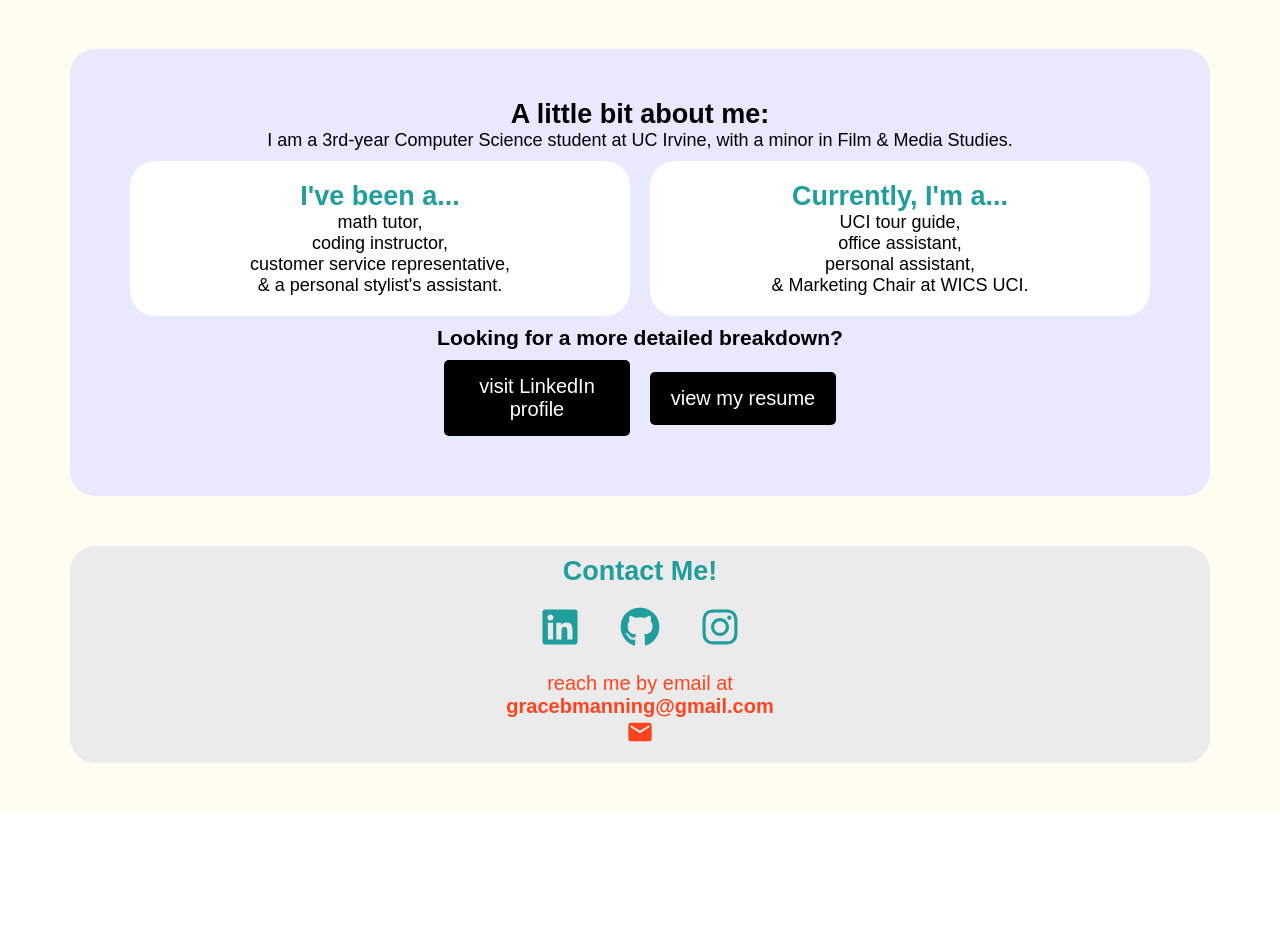
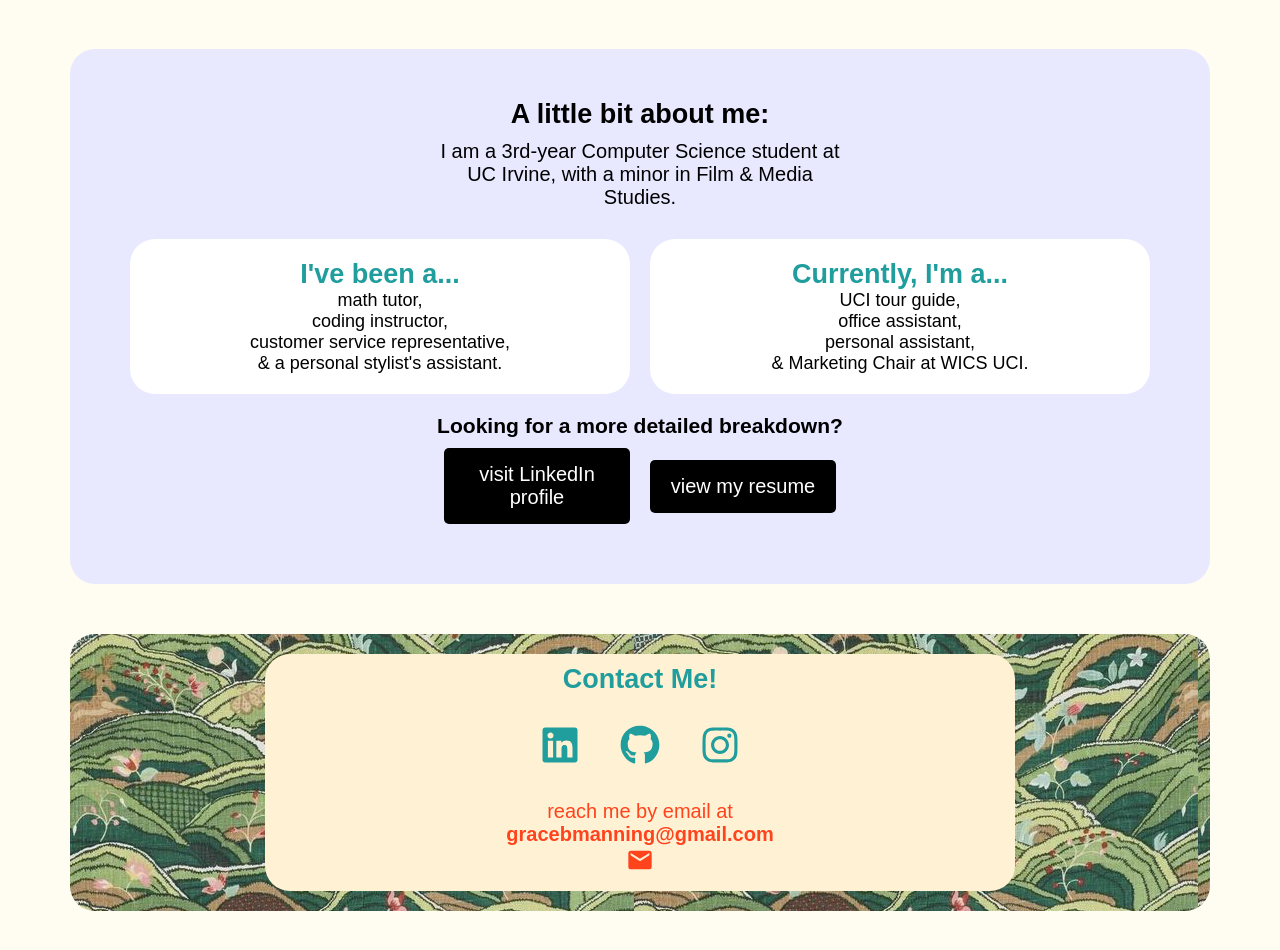
Before and after one commit to gracebmanning/grace-manning-v1, a React (Create React App) app: page / in a window 1280 px wide. Shown: the part 1320-2270 px from the top of the page. Before the commit the page ends 2133 px from the top, so only its background shows below. Built offline with nearby package versions, Linux system fonts and the light colour scheme; a web font is replaced by a local one.

Commit message:
updated contact & about

```diff
--- a/src/components/About/about.css
+++ b/src/components/About/about.css
@@ -1,3 +1,5 @@
+/* padding: top right bottom left */
+
 @font-face {
     font-family: "Computer Font";
     src: url("../../fonts/Computerfont.woff") format("woff");
@@ -21,11 +23,19 @@
     font-size: 18px;
 }
 
+.student{
+    margin: 10px;
+    font-size: 20px;
+    width: 40%;
+    text-align: center;
+}
+
 .aboutTiles{
     display: flex;
     flex-direction: row;
     justify-content: space-between;
     width: 100%;
+    margin: 10px 0px 10px 0px;
 }
 
 .tileTitle{
@@ -42,8 +52,6 @@
 
     background: white;
     border-radius: 25px;
-
-
 }
 
 .current{
--- a/src/components/Contact/contact.css
+++ b/src/components/Contact/contact.css
@@ -1,4 +1,11 @@
 /* padding: top right bottom left */
+.contactContainerBackground{
+    background-image: url("../../images/rollinghills.jpg");
+    padding: 20px;
+    margin: 50px 70px 50px 70px;
+    border-radius: 25px;
+}
+
 .contactContainer{
     display: flex;
     flex-direction: column;
@@ -6,9 +13,9 @@
     align-items: center;
 
     padding: 10px 50px 10px 50px;
-    margin: 50px 70px 50px 70px;
+    margin: 0px 175px 0px 175px;
 
-    background-color: #ebebeb;
+    background-color: #FFF2D4;
     border-radius: 25px;
 
     font-family: 'Asul', sans-serif;
@@ -24,6 +31,7 @@
     display: flex;
     flex-direction: row;
     align-items: center;
+    margin: 10px;
 }
 
 .icon{
--- a/src/components/Contact/contact.jsx
+++ b/src/components/Contact/contact.jsx
@@ -5,6 +5,7 @@ import { MdEmail } from 'react-icons/md';
 const Contact = () => {
     return(
         <div class="contactBackground" id="contact">
+            <div class="contactContainerBackground">
                 <div class="contactContainer">
                     <h2 class="contactMe">Contact Me!</h2>
                     <div class="socialIcons">
@@ -21,7 +22,7 @@ const Contact = () => {
                     <p class="emailMe">reach me by email at<br/><b>gracebmanning@gmail.com</b></p>
                     <div class="emailIcon"><MdEmail/></div>
                 </div>
-
+            </div>
 
 
         </div>
```
Lines whose indentation alone changed are shown as unchanged.
